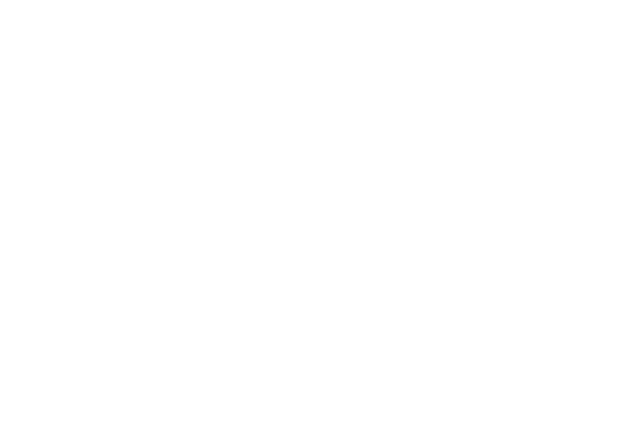
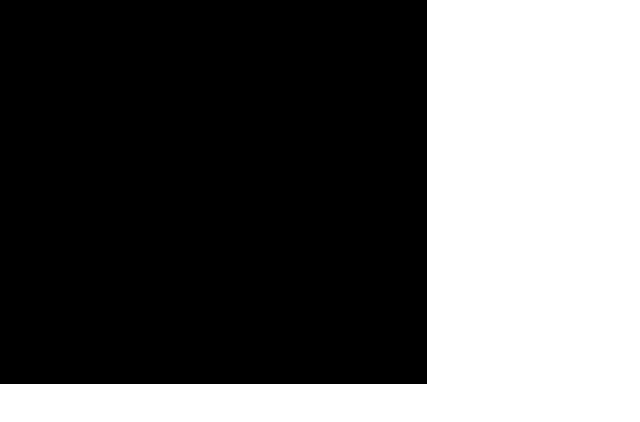
Before and after one commit to SandboxUsr/NetflixClone, a React (Create React App) app in the folder netflix-clone/: page /onhovercard in a window 1280 px wide. Shown: the top 422 px of the page, without its empty margins (0-640 px from the left). Built offline with nearby package versions, Linux system fonts and the light colour scheme.

Commit message:
onhovercard.js updated

```diff
--- a/netflix-clone/package.json
+++ b/netflix-clone/package.json
@@ -11,6 +11,7 @@
     "react": "^18.2.0",
     "react-bootstrap": "^2.8.0",
     "react-dom": "^18.2.0",
+    "react-icons": "^4.11.0",
     "react-router-dom": "^6.15.0",
     "react-scripts": "5.0.1",
     "web-vitals": "^2.1.4"
@@ -40,6 +41,7 @@
     ]
   },
   "devDependencies": {
+    "@babel/plugin-proposal-private-property-in-object": "^7.21.11",
     "tailwindcss": "^3.3.3"
   }
 }
--- a/netflix-clone/src/Components/OnHoverCard.js
+++ b/netflix-clone/src/Components/OnHoverCard.js
@@ -1,9 +1,17 @@
 import React from 'react'
+import demo from '../Assets/demo.jpg'
+//import { BsPlayCircleFill } from 'react-icons/ba';
+//import { MdOutlineDoneOutline } from 'react-icons/md';
+//import { IoMdThumbsUp } from 'react-icons/io';
+//import { FaCircleChevronDown } from 'react-icons/fa';
+
 
 function OnHoverCard() {
   return (
-    <div id='card-container'>
-        <div id="card-img"></div>
+    <div className='h-96 w-1/3 bg-black' >
+        <div className={`bg-[url(${demo})] bg-[center_top_1rem] h-[190px] w-[440px] `}>
+
+        </div>
         <div id="card-buttons"></div>
         <div id="card-details"></div>
     </div>
```
Also changed, not shown: netflix-clone/src/Assets/demo.jpg (added), 1 other file (tests, documents, lock files or other folders).
